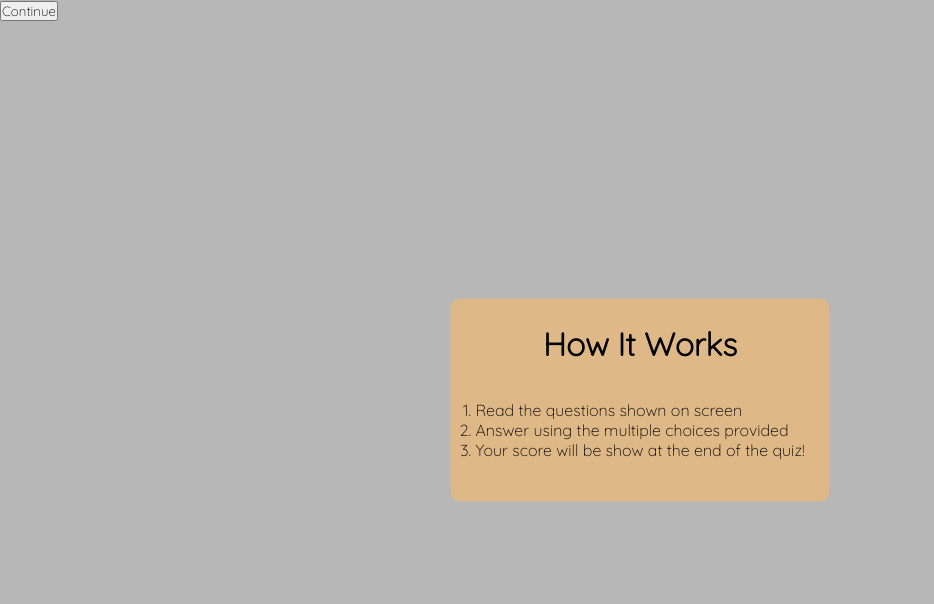
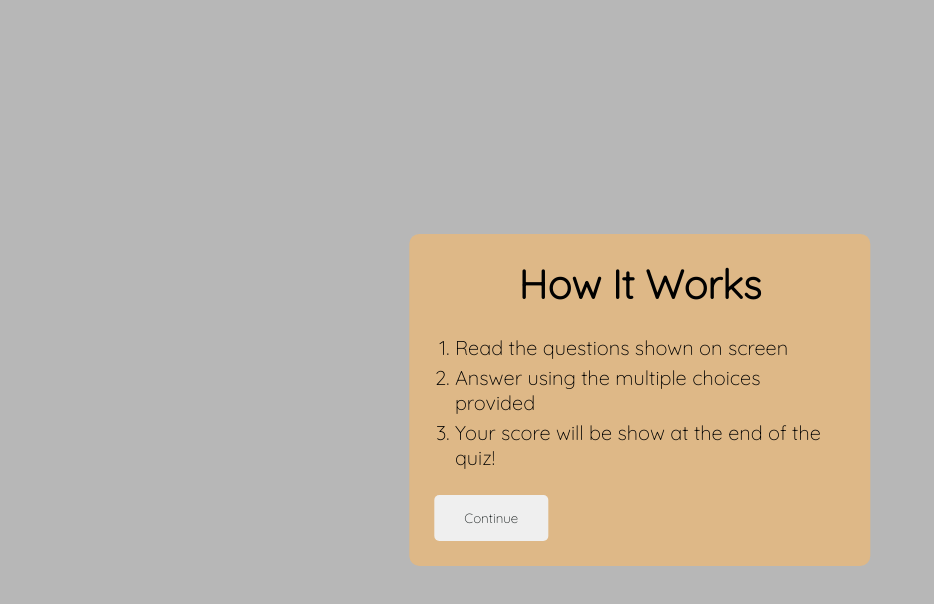
Before and after one commit to Gar-16/PP2, a plain HTML site: page index.html in a window 1280 px wide. Shown: the whole page, without its empty margins (0-934 px from the left). Drawn offline with Linux system fonts and the light colour scheme.

Commit message:
Add styling for rules box and continue button

```diff
--- a/assets/css/style.css
+++ b/assets/css/style.css
@@ -41,18 +41,33 @@ body {
     border-radius: 10px;
 }
 
-.info-box .info-title {
-    width: 100%;
-    height: 60px;
-    text-align: center;
+.info-title {
+      text-align: center;
+      font-size: 40px;
 }
 
 .info-list {
-    padding-top: 5%;
-    padding-bottom: 5%;
+    padding: 5%;
+}
+
+.info-list li {
+    margin: 5px 0;
+    font-size: 20px;
+}
+
+.info-box .restart {
+    font-weight: 500;
+    padding: 15px 30px;
+    outline: none;
+    border: none;
+    border-radius: 5px;
+    cursor: pointer;
+    color: #151b1b;
+    display: flex;
+    justify-content: center;
 
 }
 
-.info-list li {
-
+.info-box .restart:hover {
+    background-color: #B1A6A4;
 }
--- a/index.html
+++ b/index.html
@@ -31,11 +31,12 @@
         <li>Your score will be show at the end of the quiz!</li>
           </ol>
         </div>
+        <div class="buttons">
+            <button class="restart">Continue</button>
+        </div>
       </div>
 
-      <div class="buttons">
-        <button class="restart">Continue</button>
-      </div>
+
     </div>
     <script src="assets/js/script.js"></script>
   </body>
```
